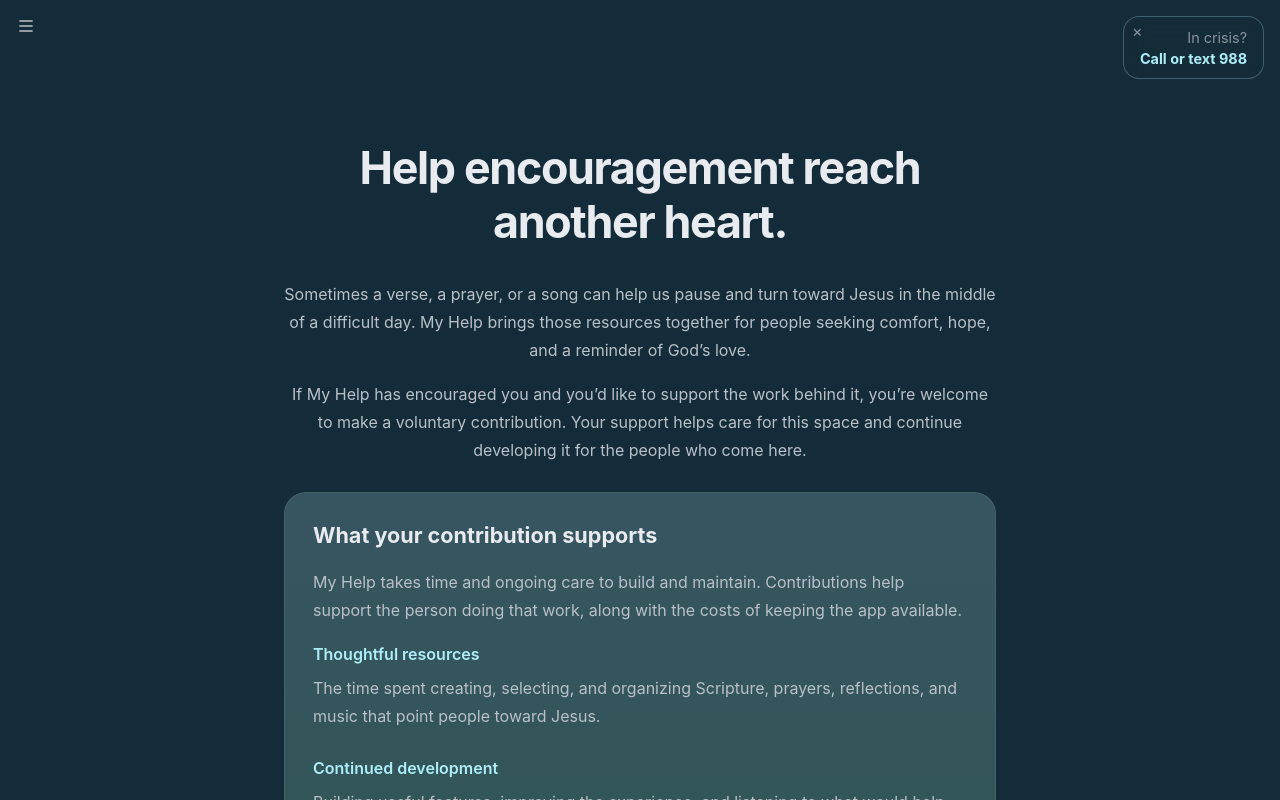
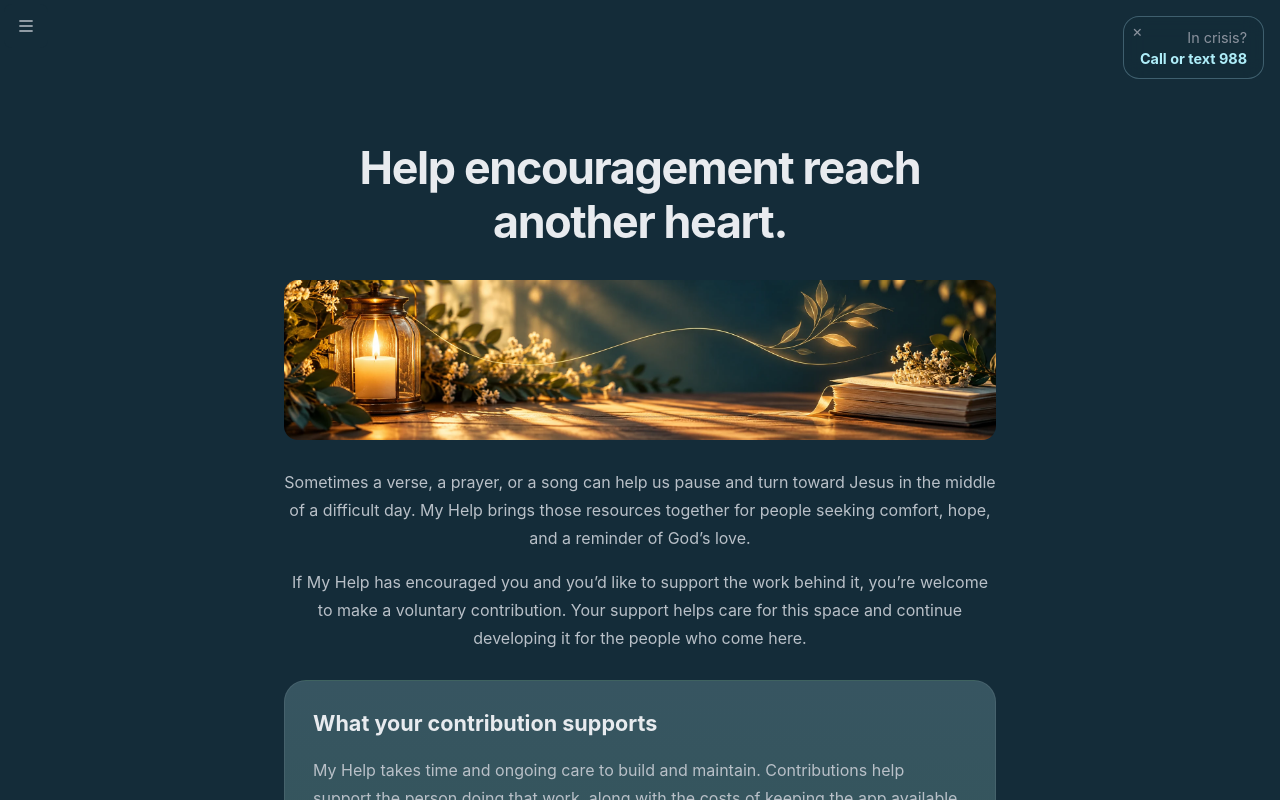
Before and after one commit to Dionne-Stratton/my-help-website, a React (Vite) app: page /donate in a window 1280 px wide. Shown: the top 800 px of the page. Built offline with nearby package versions, Linux system fonts and the light colour scheme.

Commit message:
Add Donate banner beneath page heading

```diff
--- a/src/components/DonatePage.jsx
+++ b/src/components/DonatePage.jsx
@@ -1,4 +1,5 @@
 import { Link } from "react-router-dom";
+import donateBanner from "../assets/donate-banner.webp";
 import { PAYPAL_SUPPORT_URL } from "../constants/donations";
 
 export default function DonatePage() {
@@ -6,6 +7,7 @@ export default function DonatePage() {
     <main className="about-page">
       <header className="about-intro">
         <h1>Help encouragement reach another heart.</h1>
+        <img src={donateBanner} alt="" className="story-banner" width={2172} height={724} />
         <p>Sometimes a verse, a prayer, or a song can help us pause and turn toward Jesus in the middle of a difficult day. My Help brings those resources together for people seeking comfort, hope, and a reminder of God’s love.</p>
         <p>If My Help has encouraged you and you’d like to support the work behind it, you’re welcome to make a voluntary contribution. Your support helps care for this space and continue developing it for the people who come here.</p>
       </header>
```
Also changed, not shown: src/assets/donate-banner.webp (added).
